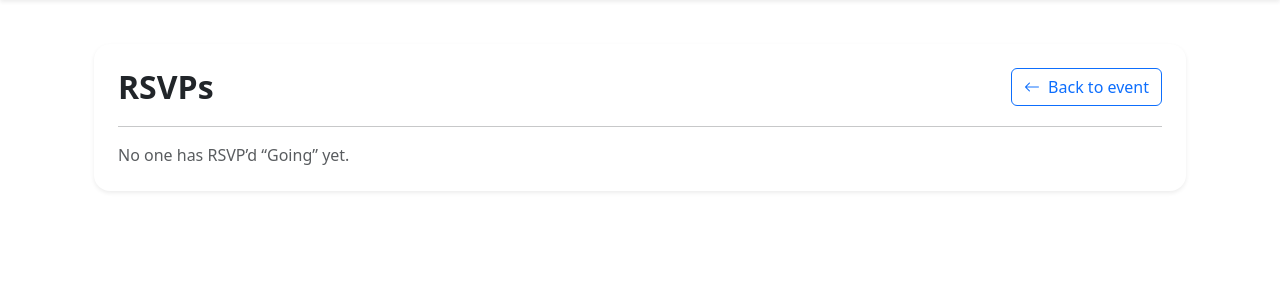
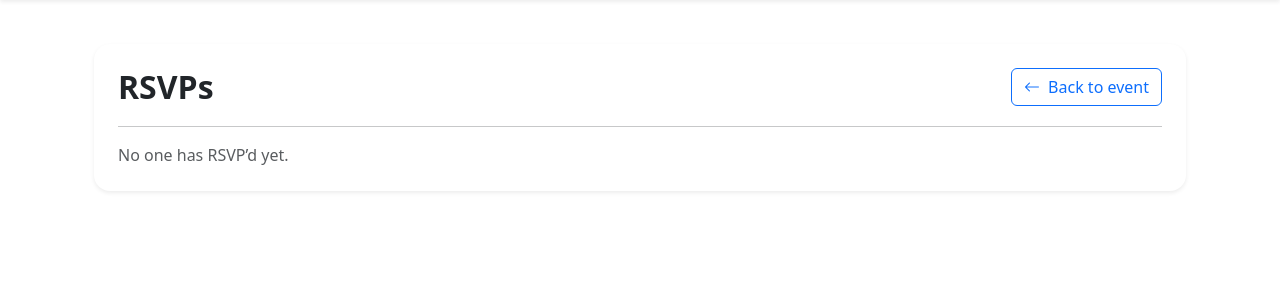
Before and after one commit to LithiumSakura/BUSystemsDevelopmentUnit, a Flask app: template templates/event_rsvps.html in a window 1280 px wide. Shown: the part 56-356 px from the top of the page. Run offline with Flask 3, Linux system fonts and the light colour scheme; the template is opened without the code that fills it, so the values that code supplies are empty.

Commit message:
Updated event_rsvp

```diff
--- a/templates/event_rsvps.html
+++ b/templates/event_rsvps.html
@@ -39,7 +39,7 @@
                 </table>
             </div>
             {% else %}
-                <p class="text-muted mb-0">No one has RSVP’d “Going” yet.</p>
+                <p class="text-muted mb-0">No one has RSVP’d yet.</p>
             {% endif %}
         </div>
     </div>
```
Also changed, not shown: instance/society.db.
